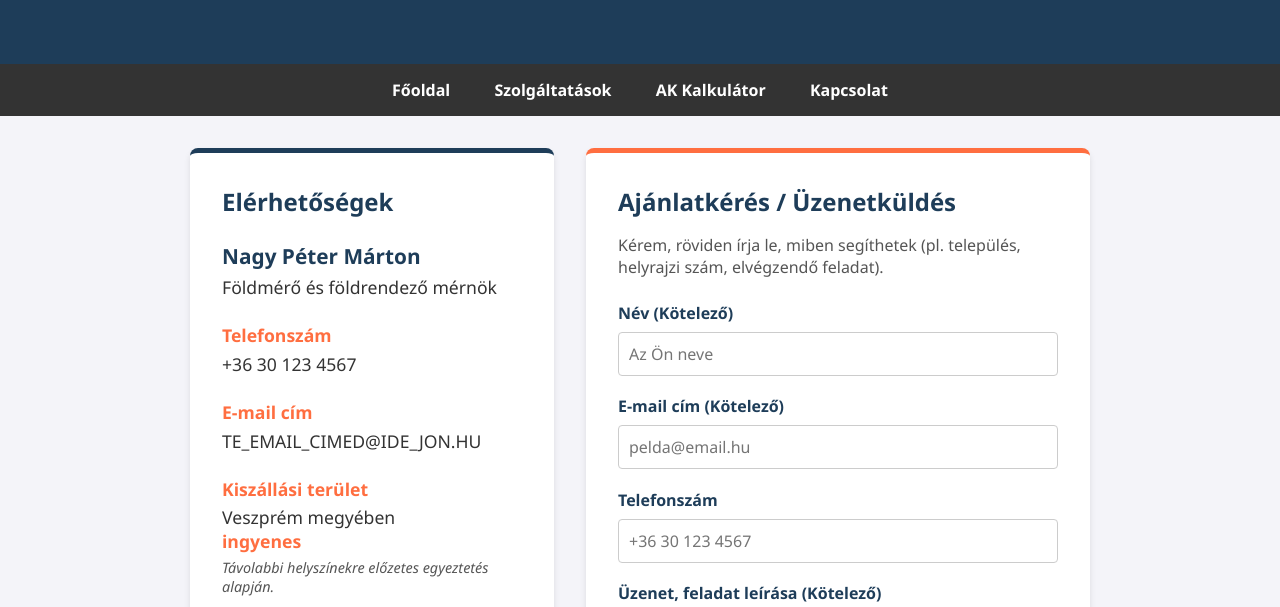
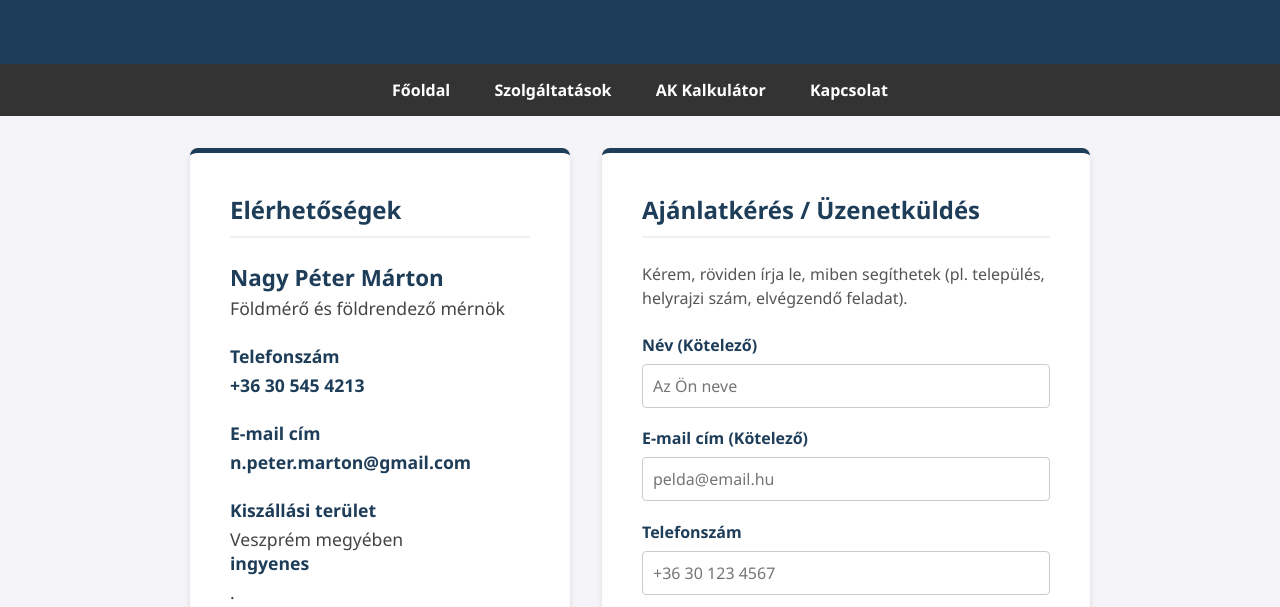
Before and after one commit to npm-geo/npm-geo.github.io, a plain HTML site: page kapcsolat.html in a window 1280 px wide. Shown: the part 153-760 px from the top of the page. Drawn offline with Linux system fonts and the light colour scheme.

Commit message:
Update kapcsolat.html

```diff
--- a/kapcsolat.html
+++ b/kapcsolat.html
@@ -5,6 +5,7 @@
     <meta name="viewport" content="width=device-width, initial-scale=1.0">
     <title>Kapcsolat - NPM Geo</title>
     <style>
+        /* Alapbeállítások */
         body { font-family: 'Segoe UI', Tahoma, Geneva, Verdana, sans-serif; margin: 0; padding: 0; background-color: #f4f4f9; color: #333; }
         header { background-color: #1e3d59; color: white; padding: 3rem 1rem; text-align: center; }
         header h1 { margin: 0; font-size: 3rem; letter-spacing: 2px; }
@@ -15,25 +16,45 @@
 
         .container { max-width: 900px; margin: 2rem auto; padding: 0 1rem; display: flex; flex-wrap: wrap; gap: 2rem; }
 
-        /* Elérhetőségek (Névjegykártya blokk) */
-        .contact-info { flex: 1; min-width: 300px; background: white; padding: 2rem; border-radius: 8px; box-shadow: 0 4px 6px rgba(0,0,0,0.1); border-top: 5px solid #1e3d59; }
-        .contact-info h2 { color: #1e3d59; margin-top: 0; margin-bottom: 1.5rem; }
+        /* Egységes Doboz Dizájn */
+        .contact-info, .contact-form {
+            background: white;
+            padding: 2.5rem;
+            border-radius: 8px;
+            box-shadow: 0 4px 6px rgba(0,0,0,0.1);
+            border-top: 5px solid #1e3d59; /* Mindkét doboz sötétkék keretet kap */
+        }
+        .contact-info { flex: 1; min-width: 300px; }
+        .contact-form { flex: 2; min-width: 300px; }
+
+        /* Egységes Címsorok */
+        h2 { color: #1e3d59; margin-top: 0; margin-bottom: 1.5rem; border-bottom: 2px solid #eef2f5; padding-bottom: 10px; }
+
+        /* Elérhetőségek formázása */
         .info-item { margin-bottom: 1.5rem; }
-        .info-item strong { display: block; color: #ff6e40; margin-bottom: 0.3rem; font-size: 1.1rem; }
-        .info-item a { color: #333; text-decoration: none; font-size: 1.1rem; transition: color 0.2s; }
-        .info-item a:hover { color: #ff6e40; }
-        .info-item p { margin: 0; font-size: 1.1rem; }
+        .info-item strong { display: block; color: #1e3d59; margin-bottom: 0.3rem; font-size: 1.1rem; }
+        .name-title { font-size: 1.4rem; font-weight: bold; color: #1e3d59; display: block; margin-bottom: 0.2rem; }
+        .info-item p { margin: 0; font-size: 1.1rem; color: #444; }
+        .info-item a { color: #1e3d59; text-decoration: none; font-size: 1.1rem; font-weight: bold; transition: color 0.2s; }
+        .info-item a:hover { color: #ff6e40; } /* Csak rámutatáskor lesz narancs */
 
-        /* Üzenetküldő űrlap */
-        .contact-form { flex: 2; min-width: 300px; background: white; padding: 2rem; border-radius: 8px; box-shadow: 0 4px 6px rgba(0,0,0,0.1); border-top: 5px solid #ff6e40; }
-        .contact-form h2 { color: #1e3d59; margin-top: 0; margin-bottom: 1rem; }
+        .kiszallas-text { font-size: 0.95rem; color: #666; margin-top: 5px; font-style: italic; }
+
+        /* Űrlap formázása */
+        .contact-form > p { color: #555; margin-bottom: 1.5rem; line-height: 1.5; }
         .form-group { margin-bottom: 1.2rem; }
         .form-group label { display: block; font-weight: bold; margin-bottom: 0.5rem; color: #1e3d59; }
-        .form-group input, .form-group textarea { width: 100%; padding: 10px; border: 1px solid #ccc; border-radius: 4px; font-size: 1rem; box-sizing: border-box; font-family: inherit; }
+        .form-group input, .form-group textarea {
+            width: 100%; padding: 10px; border: 1px solid #ccc; border-radius: 4px;
+            font-size: 1rem; box-sizing: border-box; font-family: inherit; transition: border-color 0.3s;
+        }
+        .form-group input:focus, .form-group textarea:focus { outline: none; border-color: #1e3d59; }
         .form-group textarea { resize: vertical; min-height: 120px; }
 
-        .submit-btn { display: block; width: 100%; background-color: #ff6e40; color: white; padding: 15px; border: none; border-radius: 5px; font-size: 1.1rem; font-weight: bold; cursor: pointer; transition: background-color 0.3s; margin-top: 10px; }
+        /* Gomb formázása */
+        .submit-btn { display: block; width: 100%; background-color: #ff6e40; color: white; padding: 15px; border: none; border-radius: 5px; font-size: 1.1rem; font-weight: bold; cursor: pointer; transition: background-color 0.3s; margin-top: 20px; }
         .submit-btn:hover { background-color: #ff5722; }
+
         .spam-info { font-size: 0.85rem; color: #777; text-align: center; margin-top: 15px; font-style: italic; }
     </style>
 </head>
@@ -54,39 +75,43 @@
         <!-- Elérhetőségek blokk -->
         <div class="contact-info">
             <h2>Elérhetőségek</h2>
+
             <div class="info-item">
-                <strong style="color: #1e3d59; font-size: 1.3rem;">Nagy Péter Márton</strong>
+                <span class="name-title">Nagy Péter Márton</span>
                 <p>Földmérő és földrendező mérnök</p>
             </div>
+
             <div class="info-item">
                 <strong>Telefonszám</strong>
                 <!-- Írd be ide a telefonszámodat! -->
-                <a href="tel:+36301234567">+36 30 123 4567</a>
+                <a href="tel:+36301234567">+36 30 545 4213</a>
             </div>
+
             <div class="info-item">
                 <strong>E-mail cím</strong>
                 <!-- Írd be ide az e-mail címedet! -->
-                <a href="mailto:TE_EMAIL_CIMED@IDE_JON.HU">TE_EMAIL_CIMED@IDE_JON.HU</a>
+                <a href="mailto:n.peter.marton@gmail.com">n.peter.marton@gmail.com</a>
             </div>
+
             <div class="info-item">
                 <strong>Kiszállási terület</strong>
-                <p>Veszprém megyében <strong>ingyenes</strong></p>
-                <p style="font-size: 0.9rem; color: #555; margin-top: 5px; font-style: italic;">Távolabbi helyszínekre előzetes egyeztetés alapján.</p>
+                <p>Veszprém megyében <strong>ingyenes</strong>.</p>
+                <p class="kiszallas-text">Távolabbi helyszínekre előzetes egyeztetés alapján.</p>
             </div>
         </div>
 
         <!-- Üzenetküldő blokk -->
         <div class="contact-form">
             <h2>Ajánlatkérés / Üzenetküldés</h2>
-            <p style="color: #555; margin-bottom: 1.5rem;">Kérem, röviden írja le, miben segíthetek (pl. település, helyrajzi szám, elvégzendő feladat).</p>
+            <p>Kérem, röviden írja le, miben segíthetek (pl. település, helyrajzi szám, elvégzendő feladat).</p>
 
             <!-- FIGYELEM! Ide is írd be az e-mail címedet az 'action' attribútumba -->
-            <form action="https://formsubmit.co/TE_EMAIL_CIMED@IDE_JON.HU" method="POST">
+            <form action="https://formsubmit.co/n.peter.marton@gmail.com" method="POST">
 
-                <!-- Láthatatlan csapda a robotok ellen (Honeypot) -->
+                <!-- Láthatatlan csapda a robotok ellen -->
                 <input type="text" name="_honey" style="display:none">
 
-                <!-- Hogy az e-mail tárgya szép legyen a te postafiókodban -->
+                <!-- Az e-mail tárgya a te postafiókodban -->
                 <input type="hidden" name="_subject" value="Új ajánlatkérés érkezett az NPM Geo weboldalról!">
 
                 <div class="form-group">
```
